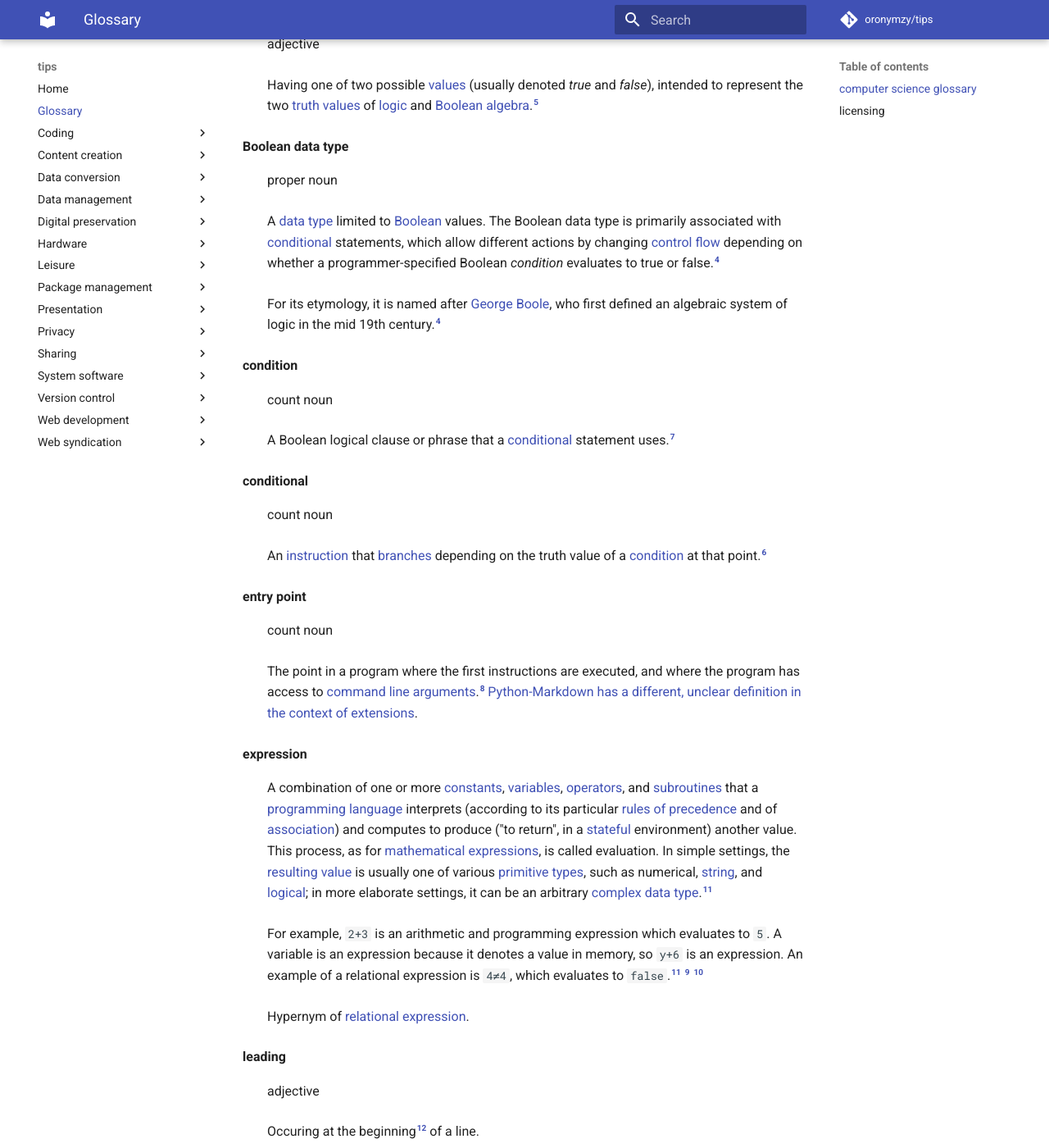
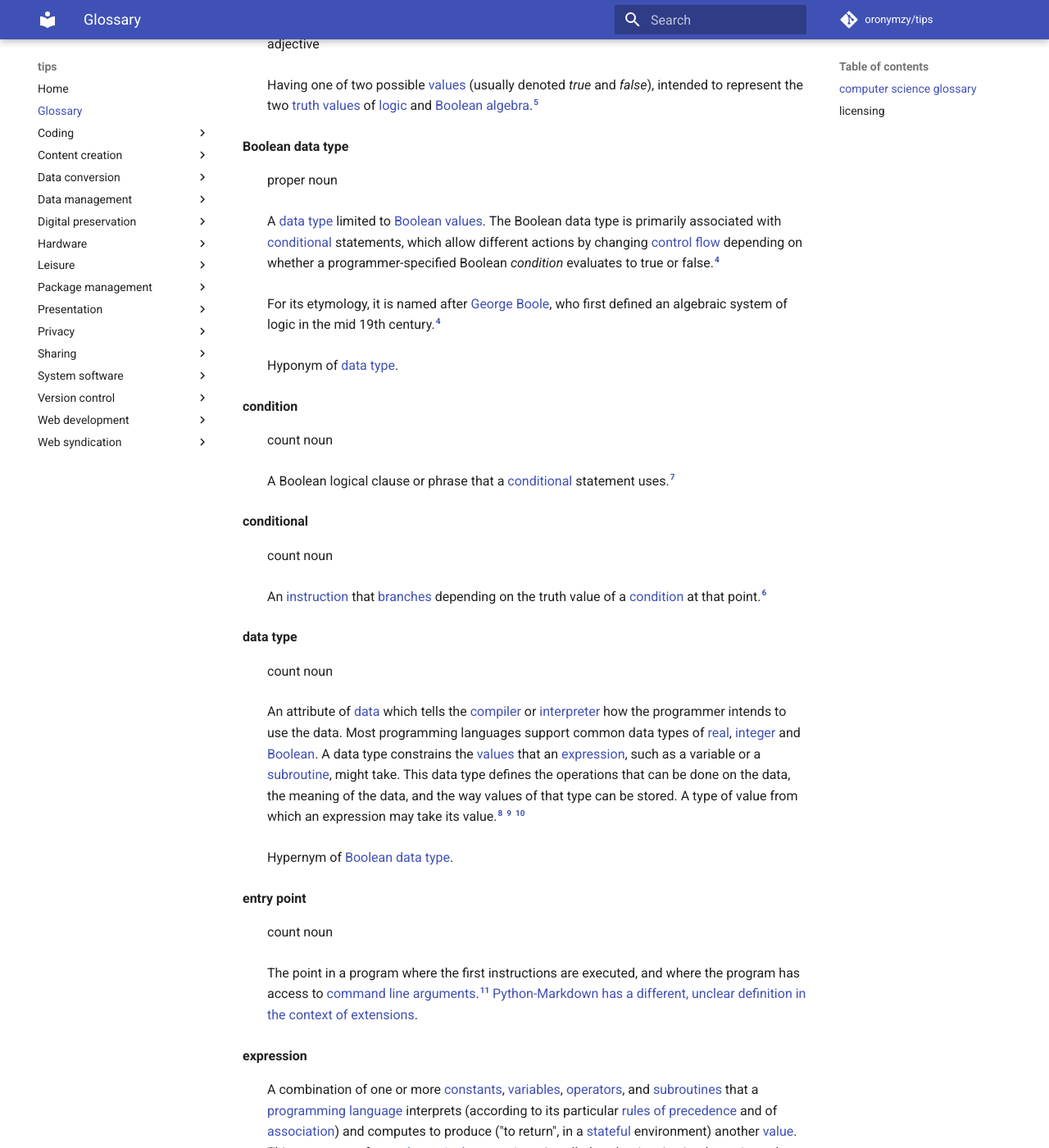
Before and after one commit to oronymzy/tips, an MkDocs documentation site: the page built from docs/glossry.md, in a window 1280 px wide and 1400 px high, scrolled down 903 px. Shown: the whole window at 82% size. Built offline with MkDocs 1.6.1 and Material for MkDocs 9.7.7, drawn with Linux system fonts in a browser that asks for light colours; comment, search, counter and statistics services are not loaded; some of the changed text lies outside the part shown.

Commit message:
Add 'data type' concept, add list item
Add 'data type' concept, with footnote.
Add 'Data type' unordered list item
with hyperlink in 'licensing' section.
Add hyperlink.
Add semantic relation between 'data type'
and 'Boolean data type'.

```diff
--- a/docs/glossry.md
+++ b/docs/glossry.md
@@ -25,8 +25,9 @@ These are concepts I find especially confusing, ambiguous, or difficult to remem
 
 **Boolean data type** {: #Booleandatatypedef }
 : proper noun
-: A [data type](https://en.wikipedia.org/wiki/Data_type) limited to [Boolean](#Booleandef) values. The Boolean data type is primarily associated with [conditional](#conditionaldef) statements, which allow different actions by changing [control flow](https://en.wikipedia.org/wiki/Control_flow) depending on whether a programmer-specified Boolean *condition* evaluates to true or false.[^Booleandatatypedef-note1]
+: A [data type](https://en.wikipedia.org/wiki/Data_type) limited to [Boolean](#Booleandef) [values](#valuedef). The Boolean data type is primarily associated with [conditional](#conditionaldef) statements, which allow different actions by changing [control flow](https://en.wikipedia.org/wiki/Control_flow) depending on whether a programmer-specified Boolean *condition* evaluates to true or false.[^Booleandatatypedef-note1]
 : For its etymology, it is named after [George Boole](https://en.wikipedia.org/wiki/George_Boole), who first defined an algebraic system of logic in the mid 19th century.[^Booleandatatypedef-note1]
+: Hyponym of [data type](#datatypedef).
 
 **condition** {: #conditiondef }
 : count noun
@@ -36,12 +37,17 @@ These are concepts I find especially confusing, ambiguous, or difficult to remem
 : count noun
 : An [instruction](https://en.wiktionary.org/wiki/instruction) that [branches](https://en.wiktionary.org/wiki/branch) depending on the truth value of a [condition](#conditiondef) at that point.[^conditionaldef-note1]
 
+**data type** {: #datatypedef }
+: count noun
+: An attribute of [data](https://en.wikipedia.org/wiki/Data) which tells the [compiler](https://en.wikipedia.org/wiki/Compiler) or [interpreter](https://en.wikipedia.org/wiki/Interpreter_(computing)) how the programmer intends to use the data. Most programming languages support common data types of [real](https://en.wikipedia.org/wiki/Real_number), [integer](https://en.wikipedia.org/wiki/Integer_(computer_science)) and [Boolean](#Booleandatatypedef). A data type constrains the [values](#valuedef) that an [expression](#expressiondef), such as a variable or a [subroutine](#subroutinedef), might take. This data type defines the operations that can be done on the data, the meaning of the data, and the way values of that type can be stored. A type of value from which an expression may take its value.[^datatypedef1] [^datatypedef2] [^datatypedef-note1]
+: Hypernym of [Boolean data type](#Booleandatatypedef).
+
 **entry point** {: #entrypointdef }
 : count noun
 : The point in a program where the first instructions are executed, and where the program has access to [command line arguments](https://en.wikipedia.org/wiki/Command_line_arguments).[^entrypointdef-note1] [Python-Markdown has a different, unclear definition in the context of extensions](https://python-markdown.github.io/extensions/#officially-supported-extensions).
 
 **expression** {: #expressiondef }
-: A combination of one or more [constants](https://en.wikipedia.org/wiki/Constant_(programming)), [variables](https://en.wikipedia.org/wiki/Variable_(programming)), [operators](https://en.wikipedia.org/wiki/Operator_(programming)), and [subroutines](#subroutinedef) that a [programming language](https://en.wikipedia.org/wiki/Programming_language) interprets (according to its particular [rules of precedence](https://en.wikipedia.org/wiki/Order_of_operations) and of [association](#associativitydef)) and computes to produce ("to return", in a [stateful](https://en.wikipedia.org/wiki/State_(computer_science)) environment) another value. This process, as for [mathematical expressions](https://en.wikipedia.org/wiki/Mathematical_expression), is called evaluation. In simple settings, the [resulting value](https://en.wikipedia.org/wiki/Return_type) is usually one of various [primitive types](https://en.wikipedia.org/wiki/Primitive_data_type), such as numerical, [string](https://en.wikipedia.org/wiki/String_(computer_science)), and [logical](https://en.wikipedia.org/wiki/Boolean_expression); in more elaborate settings, it can be an arbitrary [complex data type](https://en.wikipedia.org/wiki/Complex_data_type).[^expressiondef-note1]
+: A combination of one or more [constants](https://en.wikipedia.org/wiki/Constant_(programming)), [variables](https://en.wikipedia.org/wiki/Variable_(programming)), [operators](https://en.wikipedia.org/wiki/Operator_(programming)), and [subroutines](#subroutinedef) that a [programming language](https://en.wikipedia.org/wiki/Programming_language) interprets (according to its particular [rules of precedence](https://en.wikipedia.org/wiki/Order_of_operations) and of [association](#associativitydef)) and computes to produce ("to return", in a [stateful](https://en.wikipedia.org/wiki/State_(computer_science)) environment) another [value](#valuedef). This process, as for [mathematical expressions](https://en.wikipedia.org/wiki/Mathematical_expression), is called evaluation. In simple settings, the [resulting value](https://en.wikipedia.org/wiki/Return_type) is usually one of various [primitive types](https://en.wikipedia.org/wiki/Primitive_data_type), such as numerical, [string](https://en.wikipedia.org/wiki/String_(computer_science)), and [logical](https://en.wikipedia.org/wiki/Boolean_expression); in more elaborate settings, it can be an arbitrary [complex data type](https://en.wikipedia.org/wiki/Complex_data_type).[^expressiondef-note1]
 : For example, `2+3` is an arithmetic and programming expression which evaluates to `5`. A variable is an expression because it denotes a value in memory, so `y+6` is an expression. An example of a relational expression is `4≠4`, which evaluates to `false`.[^expressiondef-note1] [^expressiondef1] [^expressiondef2]
 : Hypernym of [relational expression](#relationalexpressiondef).
 
@@ -106,6 +112,7 @@ These are concepts I find especially confusing, ambiguous, or difficult to remem
 
 - [Boolean data type](https://en.wikipedia.org/w/index.php?title=Boolean_data_type&oldid=876857392)
 - [Conditional (computer programming)](https://en.wikipedia.org/w/index.php?title=Conditional_(computer_programming)&oldid=881570939)
+- [Data type](https://en.wikipedia.org/w/index.php?title=Data_type&oldid=879519751)
 - [Entry point](https://en.wikipedia.org/w/index.php?title=Entry_point&oldid=881544189)
 - [Expression (computer science)](https://en.wikipedia.org/w/index.php?title=Expression_(computer_science)&oldid=878391104)
 - [Literal (computer programming)](https://en.wikipedia.org/w/index.php?title=Literal_(computer_programming)&oldid=849448036)
@@ -136,6 +143,9 @@ on Wiktionary, with changes made.
 [^Booleandef-note1]: This definition is based on [Wikipedia's definition](https://en.wikipedia.org/wiki/Boolean_data_type).
 [^conditionaldef-note1]: This definition is the same as [Wiktionary's definition](https://en.wiktionary.org/wiki/conditional).
 [^conditiondef-note1]: This definition is based on definitions from [Wiktionary](https://en.wiktionary.org/wiki/condition) and [Wikipedia](https://en.wikipedia.org/wiki/Conditional_(computer_programming)).
+[^datatypedef1]: [type](http://foldoc.org/type) at the *[Free On-line Dictionary of Computing](https://en.wikipedia.org/wiki/Free_On-line_Dictionary_of_Computing)*
+[^datatypedef2]: [Shaffer, C. A. (2011). *Data Structures & Algorithm Analysis in C++* (3rd ed.). Mineola, NY: Dover. 1.2. [ISBN](https://en.wikipedia.org/wiki/International_Standard_Book_Number) [978-0-486-48582-9](https://en.wikipedia.org/wiki/Special:BookSources/978-0-486-48582-9).
+[^datatypedef-note1]: This definition is based on [Wikipedia's definition](https://en.wikipedia.org/wiki/Data_type).
 [^entrypointdef-note1]: This definition is essentially the same as [Wikipedia's definition](https://en.wikipedia.org/wiki/Entry_point), with some rewording.
 [^expressiondef1]: [Javascript expressions, Mozilla](https://developer.mozilla.org/en/Core_JavaScript_1.5_Guide/Expressions) Accessed July 6, 2009]
 [^expressiondef2]: [Programming in C](https://www.cs.drexel.edu/~rweaver/COURSES/ISTC-2/TOPICS/expr.html) Accessed July 6, 2009
```
